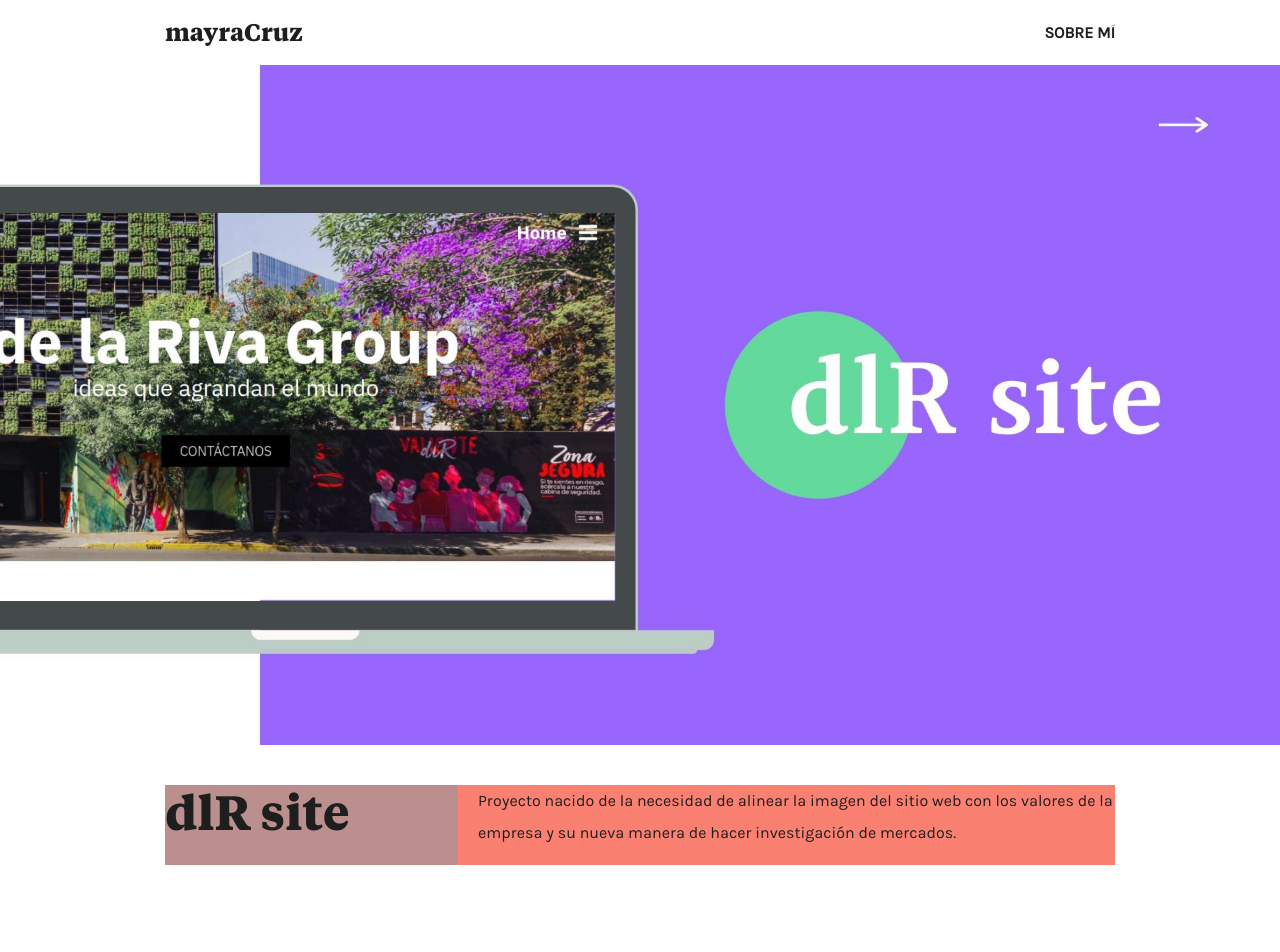
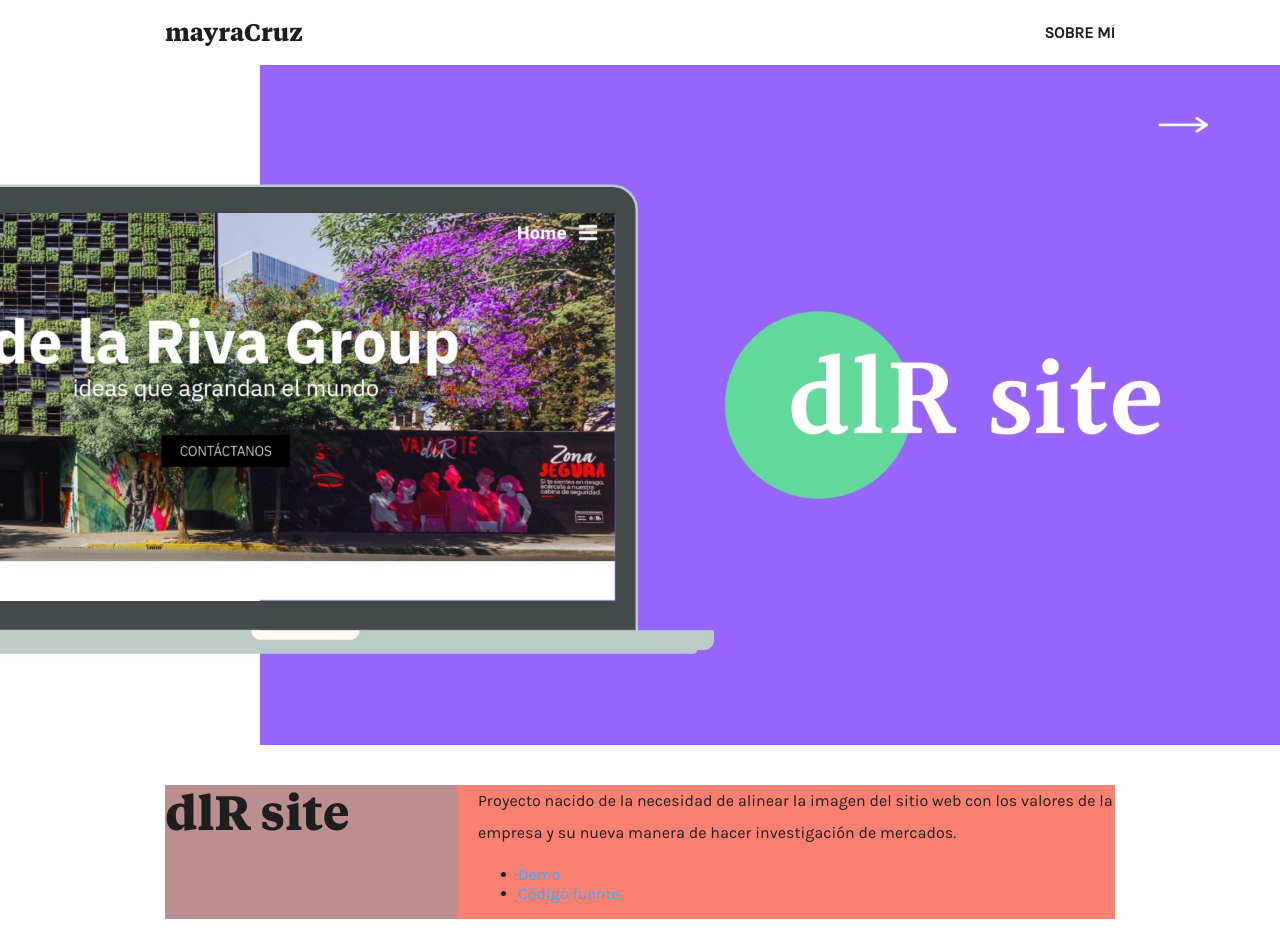
Before and after one commit to cruzmayra/portfolio-m-ayra, a React (Create React App) app: page /dlr-site in a window 1280 px wide. Shown: the top 952 px of the page. Built offline with nearby package versions, Linux system fonts and the light colour scheme.

Commit message:
Ejercicio de descipción

```diff
--- a/src/PortfolioContext.js
+++ b/src/PortfolioContext.js
@@ -10,7 +10,7 @@
             ],
             "link": "https://delarivagroup.com/",
             "source-code": false,
-            "code-link": "",
+            "codeLink": "",
             "previewImage": "dlRsiteCard.jpg",
             "heroImage": "dlRsiteHero.jpg"
         },
@@ -18,11 +18,13 @@
             "title": "Purrgram",
             "period": "noviembre 2019",
             "description": [
-                "Purrrgram es una pequeña aplicación web que te permite ver las más bellas imágenes de gatos en internet y guardar en tu perfil tus favoritas."
+                //"Rayados, pintos, negros o siameses, los gatos han maravillado al humano desde siempre. Miles de fotos de estos animalitos inundan el internet. Ahora puedes ver miles de estas imágenes en un solo lugar y guardar tus favoritas en tu perfil.",
+                "Purrgram es una aplicación web que te muestra un feed con las más bellas imágenes de gatos del internet acompañadas de una breve descripción que te facilitara saber si ese gato es ideal para ti. Si encuentras al indicado puedes conservar su foto marcandola como favorito y verla cuando quieras.",
+                "Creada con la libreria React Native Web, obtiene las imágenes de gatos a través de la API REST de Unsplash. Surge de un ejercicio para practicar React Hooks y dar primeros pasos para crear aplicaciones móviles. Para no gestionar, de momento, un backend el login y los datos del usuario, como nombre y favoritos, se maneja con localStorage pero permite a diferentes 'usuarios' manejar independientemente su información."
             ],
             "link": "https://samaya-prueba-frontend-b01vh8zor.now.sh/",
             "source-code": true,
-            "code-link": "https://github.com/cruzmayra/purrgram-project",
+            "codeLink": "https://github.com/cruzmayra/purrgram-project",
             "previewImage": "purrgramCard.jpg",
             "heroImage": "purrgramHero.jpg"
         },
@@ -34,7 +36,7 @@
             ],
             "link": "https://cruzmayra.github.io/lab-car-boilerplate/",
             "source-code": true,
-            "code-link": "https://github.com/CruzMayra/lab-car-boilerplate",
+            "codeLink": "https://github.com/CruzMayra/lab-car-boilerplate",
             "previewImage": "labCarCard.jpg",
             "heroImage": "labCarHero.jpg"
         },
@@ -47,7 +49,7 @@
             ],
             "link": "https://cruzmayra.github.io/pokedex/",
             "source-code": true,
-            "code-link": "https://github.com/CruzMayra/pokedex",
+            "codeLink": "https://github.com/CruzMayra/pokedex",
             "previewImage": "pokedexCard.jpg",
             "heroImage": "pokedexHero.jpg"
         }
@@ -59,7 +61,7 @@
             "description": [],
             "link": "",
             "source-code": true,
-            "code-link": "",
+            "codeLink": "",
             "previewImage": "",
             "heroImage": ""
         }
--- a/src/views/Page/Page.js
+++ b/src/views/Page/Page.js
@@ -22,6 +22,14 @@
                             return <p key={index}>{parrafo}</p>
                             })
                         }
+                        <ul>
+                            <li>
+                                <a href={project.link}>Demo</a>
+                            </li>
+                            <li>
+                                <a href={project.codeLink}>Código fuente</a>
+                            </li>
+                        </ul>
                     </div>
                 </div>
             </section>
```
